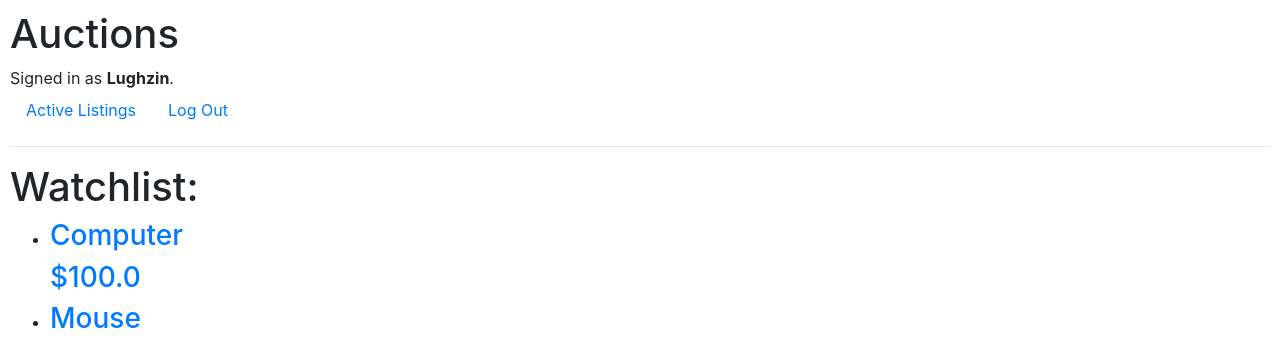
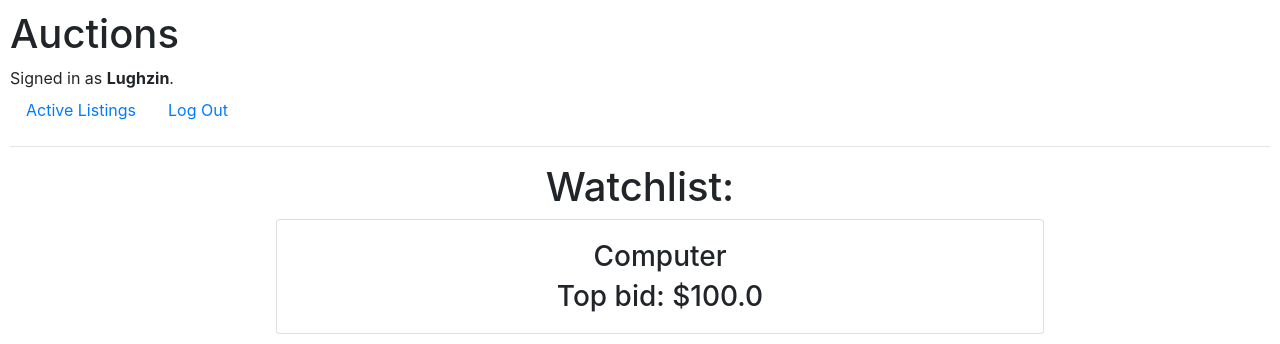
Before and after one commit to FabioDavidF/commerce, a Django app: page /watchlist in a window 1280 px wide. Shown: the top 344 px of the page. Run offline with Django 3.2, Linux system fonts and the light colour scheme; a user stored in the database is signed in; data comes from the database, SQL or seed files in the repository; both versions use the stored data as it was after the commit; some libraries are stand-ins or nearby versions.

Commit message:
Polished watchlist

```diff
--- a/auctions/templates/auctions/listing.html
+++ b/auctions/templates/auctions/listing.html
@@ -2,7 +2,9 @@
 
 {% block body %}
     <h2>Listing: {{ listing.title.capitalize }}</h2>
-    <h2>Category: {{ listing.category }}</h2>
+    {% if listing.category != None %}
+        <h2>Category: {{ listing.category }}</h2>
+    {% endif %}
     <img src="{{ img_url }}" alt="Picture not available">
     <h3>Highest bid currently: ${{ listing.top_bid }}</h3>
     {% if user.is_authenticated %}
--- a/auctions/templates/auctions/watchlist.html
+++ b/auctions/templates/auctions/watchlist.html
@@ -1,17 +1,20 @@
 {% extends 'auctions/layout.html' %}
 
 {% block body %}
-    <h1>Watchlist:</h1>
-    <ul>
+    <h1 style="text-align: center;">Watchlist:</h1>
+    <ul style='list-style: none;'>
     {% for listing in watchlist %}
         <li>
-            <a href="{% url 'listing_page' id=listing.id %}">
-                <h3>{{ listing.title.capitalize }}</h3>
-                {% if listing.img_url != None %}
-                    <img src="{{ listing.img_url }}" alt="Image not available">
-                {% endif %}
-                <h3>${{ listing.top_bid }}</h3>
-            </a>
+            <div class="card mx-auto" style='width: 48rem; margin-bottom: 2rem;'>
+                <a href="{% url 'listing_page' id=listing.id %}" class='card-body text-center' style='color: inherit; '>
+
+                    <h3 class='card-title'>{{ listing.title.capitalize }}</h3>
+                    {% if listing.img_url != None %}
+                        <img src="{{ listing.img_url }}" alt="Image not available" class='card-img' style='margin-bottom: 0.7rem; max-width: 32rem;'>
+                    {% endif %}
+                    <h3 class='card-subtitle'>Top bid: ${{ listing.top_bid }}</h3>
+                </a>
+            </div>
         </li>
     {% endfor %}
     </ul>
```
Also changed, not shown: db.sqlite3.
